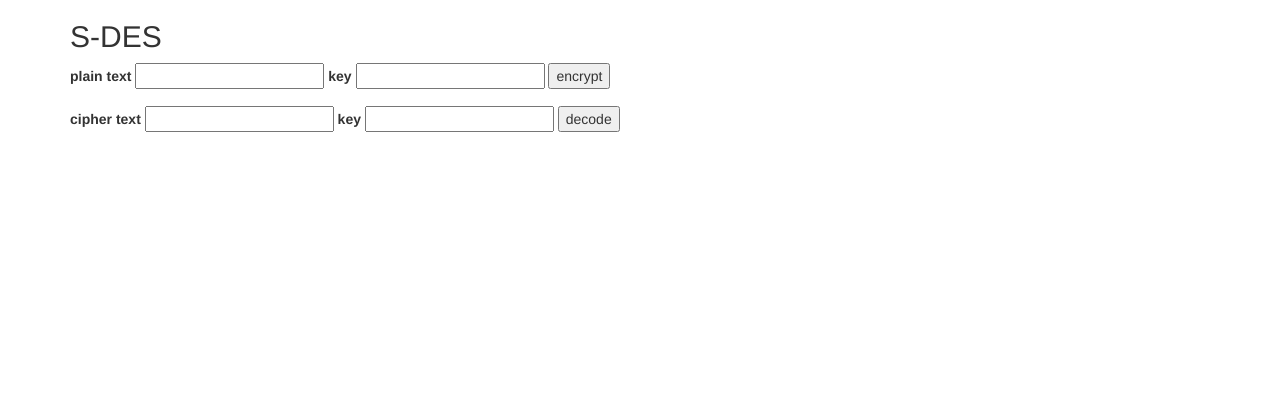
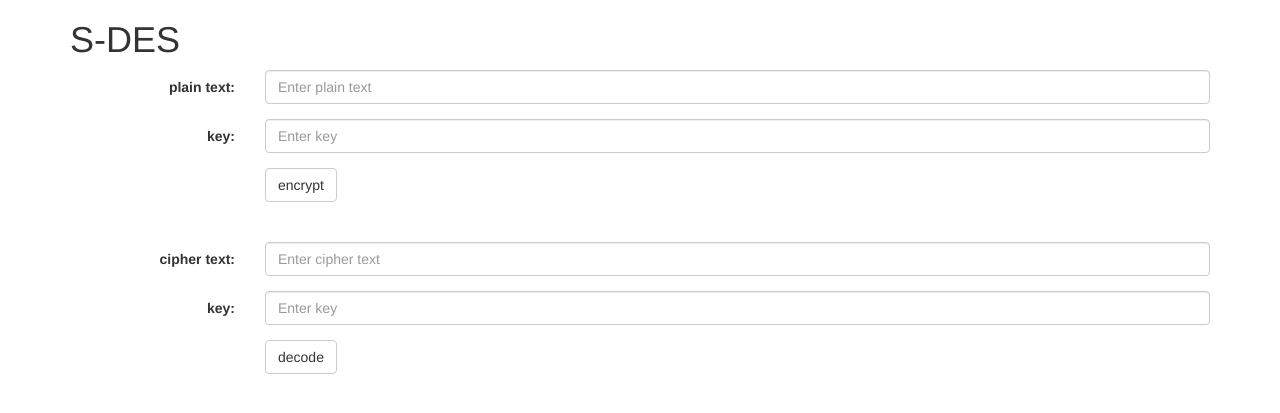
Before and after one commit to flora0110/Network_SecurityHW, a Django app: page /SDES/ in a window 1280 px wide. Shown: the top 413 px of the page. Run offline with Django 4.2, Linux system fonts and the light colour scheme; some libraries are stand-ins or nearby versions.

Commit message:
+bootstrap

```diff
--- a/project_hw2/SDES/views.py
+++ b/project_hw2/SDES/views.py
@@ -29,9 +29,9 @@ def decode(request):
         return render(request, 'home.html', context)
     else:
         return render(request, 'home.html')
+#generation of key
 
 
-#generation of key
 def P10(key):  # 3 5 2 7 4 10 1 9 8 6
     return key[2] + key[4] + key[1] + key[6] + key[3] + key[9] + key[0] + key[8] + key[7] + key[5]
 
@@ -47,18 +47,6 @@ def P8(key):  # 6 3 7 4 8 5 10 9
 def LS2(key):
     return key[2] + key[3] + key[4] + key[0] + key[1] + key[7] + key[8] + key[9] + key[5] + key[6]
 
-
-'''
-def KeyGeneration(key):
-    key = P10(key)
-    key = LS1(key)
-    key1 = P8(key)
-    key = LS2(key)
-    key2 = P8(key)
-    print("key1 is : " + key1)
-    print("key2 is : " + key2)
-'''
-
 #encryption and decryption
 
 
@@ -72,15 +60,16 @@ def EP(str):  # 4 1 2 3 2 3 4 1
 
 def xor(str1, key):
     if(len(str1) == 4):
-        integer1 = str(int(str1[0]) ^ int(key[0])) + str(int(str1[1]) ^ int(
-            key[1])) + str(int(str1[2]) ^ int(key[2])) + str(int(str1[3]) ^ int(key[3]))
+        output = str(int(str1[0]) ^ int(key[0])) + str(int(str1[1]) ^ int(key[1])) + \
+                     str(int(str1[2]) ^ int(key[2])) + \
+                         str(int(str1[3]) ^ int(key[3]))
     else:
-        integer1 = str(int(str1[0]) ^ int(key[0])) + str(int(str1[1]) ^ int(key[1])) + str(int(str1[2]) ^ int(key[2])) + str(int(str1[3]) ^ int(key[3])) + \
+        output = str(int(str1[0]) ^ int(key[0])) + str(int(str1[1]) ^ int(key[1])) + str(int(str1[2]) ^ int(key[2])) + str(int(str1[3]) ^ int(key[3])) + \
                str(int(str1[4]) ^ int(key[4])) + str(int(str1[5]) ^ int(key[5])) + \
                    str(int(str1[6]) ^ int(key[6])) + \
                        str(int(str1[7]) ^ int(key[7]))
 
-    return str(integer1)
+    return output
 
 
 def SBox(str):
@@ -94,17 +83,11 @@ def SBox(str):
           ["11", "00", "01", "00"],  # 3 0 1 0
           ["10", "01", "00", "11"]]  # 2 1 0 3
 
-    #print(len(str))
-
     row0 = 2 * int(str[0]) + 1 * int(str[3])
     column0 = 2 * int(str[1]) + 1 * int(str[2])
 
     row1 = 2 * int(str[4]) + 1 * int(str[7])
     column1 = 2 * int(str[5]) + 1 * int(str[6])
-
-    #print(len(str))
-    #print(type(s0[row0][column0] + s1[row1][column1]))
-    #print(s0[row0][column0] + s1[row1][column1])
 
     return s0[row0][column0] + s1[row1][column1]
 
@@ -126,19 +109,13 @@ def Encryption(str, key):
 
     temp_output1 = xor(str_ip[0:4], P4(SBox(xor(EP(str_ip[4:8]), key1))))
 
-    #print(temp_output1)
-
     temp_output2 = xor(str_ip[4:8], P4(SBox(xor(EP(temp_output1), key2))))
-
-    #print(SBox(xor(EP(str_temp_right), key2)))
 
     #second round
     str = temp_output2 + temp_output1
 
     str = IP_RE(str)
 
-    print("Encryption : ")
-    print(str)
     return str
 
 
@@ -151,17 +128,11 @@ def Decryption(str, key):
 
     temp_output1 = xor(str_ip[0:4], P4(SBox(xor(EP(str_ip[4:8]), key2))))
 
-    #print(temp_output1)
-
     temp_output2 = xor(str_ip[4:8], P4(SBox(xor(EP(temp_output1), key1))))
-
-    #print(SBox(xor(EP(str_temp_right), key2)))
 
     #second round
     str = temp_output2 + temp_output1
 
     str = IP_RE(str)
 
-    print("Decryption : ")
-    print(str)
     return str
--- a/project_hw2/templates/home.html
+++ b/project_hw2/templates/home.html
@@ -10,35 +10,64 @@
   <body>
     {% csrf_token %}
     <div class="container">
-    <h2>S-DES</h2>
-    <form action="/SDES/encrypt" method="get">
+    <h1>S-DES</h1>
+    <form class="form-horizontal" action="/SDES/encrypt" method="get">
       <div class="form-group">
-        <label for="plain_text">plain text</label>
-        <input id="plain_text" type="text" name="plain_text">
-        <label for="key">key</label>
-        <input id="key" type="text" name="key">
-        <input type="submit" value="encrypt">
+        <label class="control-label col-sm-2" for="plain_text">plain text:</label>
+        <div class="col-sm-10">
+          <input type="text" class="form-control" id="plain_text" placeholder="Enter plain text" name="plain_text">
         </div>
-    </form>
-    <p>
+      </div>
+      <div class="form-group">
+        <label class="control-label col-sm-2" for="key">key:</label>
+        <div class="col-sm-10">
+          <input type="text" class="form-control" id="key" placeholder="Enter key" name="key">
+        </div>
+      </div>
+      <div class="form-group">
+        <div class="col-sm-offset-2 col-sm-10">
+          <button type="submit" class="btn btn-default">encrypt</button>
+        </div>
+      </div>
+      <div class="form-group">
+        <div class="col-sm-offset-1 col-sm-10">
+          <h4>
           {% if ciphertext %}
               ciphertext: {{ ciphertext }}
           {% endif %}
-    </p>
-    <form action="/SDES/decode" method="get">
-        <div class="form-group">
-        <label for="cipher_text">cipher text</label>
-        <input id="cipher_text" type="text" name="cipher_text">
-        <label for="key">key</label>
-        <input id="key" type="text" name="key">
-        <input type="submit" value="decode">
+        </h4>
+        </div>
       </div>
     </form>
-    <p>
+
+    <form class="form-horizontal" action="/SDES/decode" method="get">
+      <div class="form-group">
+        <label class="control-label col-sm-2" for="cipher_text">cipher text:</label>
+        <div class="col-sm-10">
+          <input type="text" class="form-control" id="cipher_text" placeholder="Enter cipher text" name="cipher_text">
+        </div>
+      </div>
+      <div class="form-group">
+        <label class="control-label col-sm-2" for="key">key:</label>
+        <div class="col-sm-10">
+          <input type="text" class="form-control" id="key" placeholder="Enter key" name="key">
+        </div>
+      </div>
+      <div class="form-group">
+        <div class="col-sm-offset-2 col-sm-10">
+          <button type="submit" class="btn btn-default">decode</button>
+        </div>
+      </div>
+      <div class="form-group">
+        <div class="col-sm-offset-1 col-sm-10">
+          <h4>
             {% if plaintext %}
                plaintext: {{ plaintext }}
            {% endif %}
-    </p>
+        </h4>
+        </div>
+      </div>
+    </form>
     </div>
 
   </body>
```
Also changed, not shown: project_hw2/db.sqlite3. Lines whose indentation alone changed are shown as unchanged.
